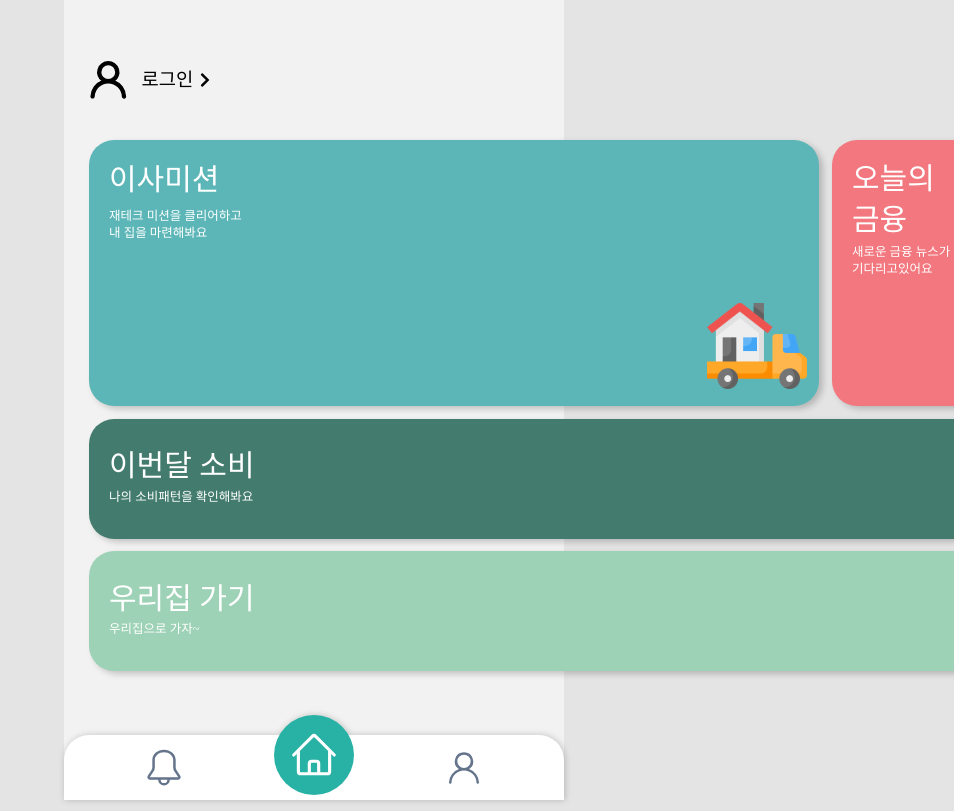
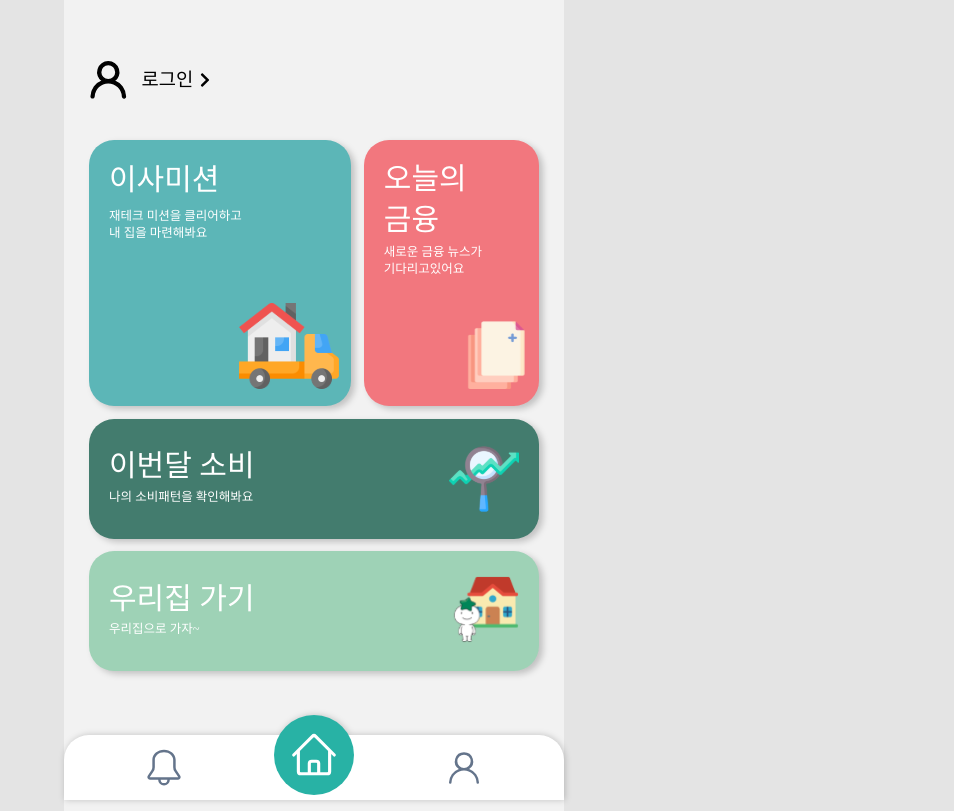
Before and after one commit to Hana4Team/FE, a React (Vite) app: page /home in a window 1280 px wide. Shown: the whole page, without its empty margins (326-1280 px from the left). Built offline with nearby package versions, Linux system fonts and the light colour scheme; no server answers; a web font is replaced by a local one.

Commit message:
fix: 버그 수정4

```diff
--- a/src/components/molecules/AccountSummaryItem.tsx
+++ b/src/components/molecules/AccountSummaryItem.tsx
@@ -25,9 +25,12 @@ export const AccountSummaryItem: FC<IProps> = ({
           accountId: accountId,
         },
       });
+      return;
     }
-    if (title === '머니박스 통장') navigate('/moneyBox');
-    else if (title === '하나머니') return;
+    if (title === '머니박스 통장') {
+      navigate('/moneyBox');
+      return;
+    } else if (title === '하나머니') return;
     else navigate(link);
   };
 
--- a/src/pages/main/Home.tsx
+++ b/src/pages/main/Home.tsx
@@ -68,7 +68,7 @@ export const Home = () => {
         </AlertModal>
       )}
 
-      <div className='fixed w-full'>
+      <div className='w-full'>
         <div className='w-full flex items-center pt-24 px-10'>
           <img
             src={isExistToken ? 'icons/moneybox_icon.svg' : 'icons/person.svg'}
```
